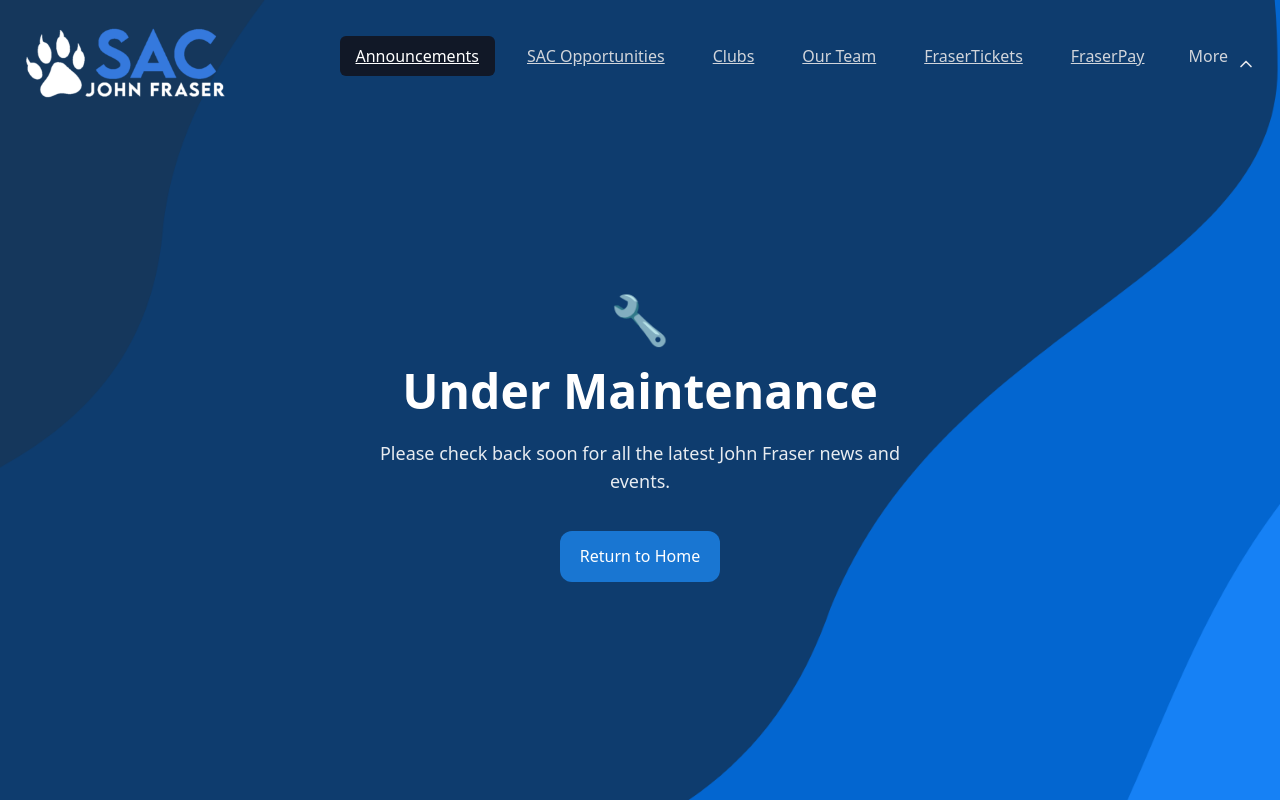
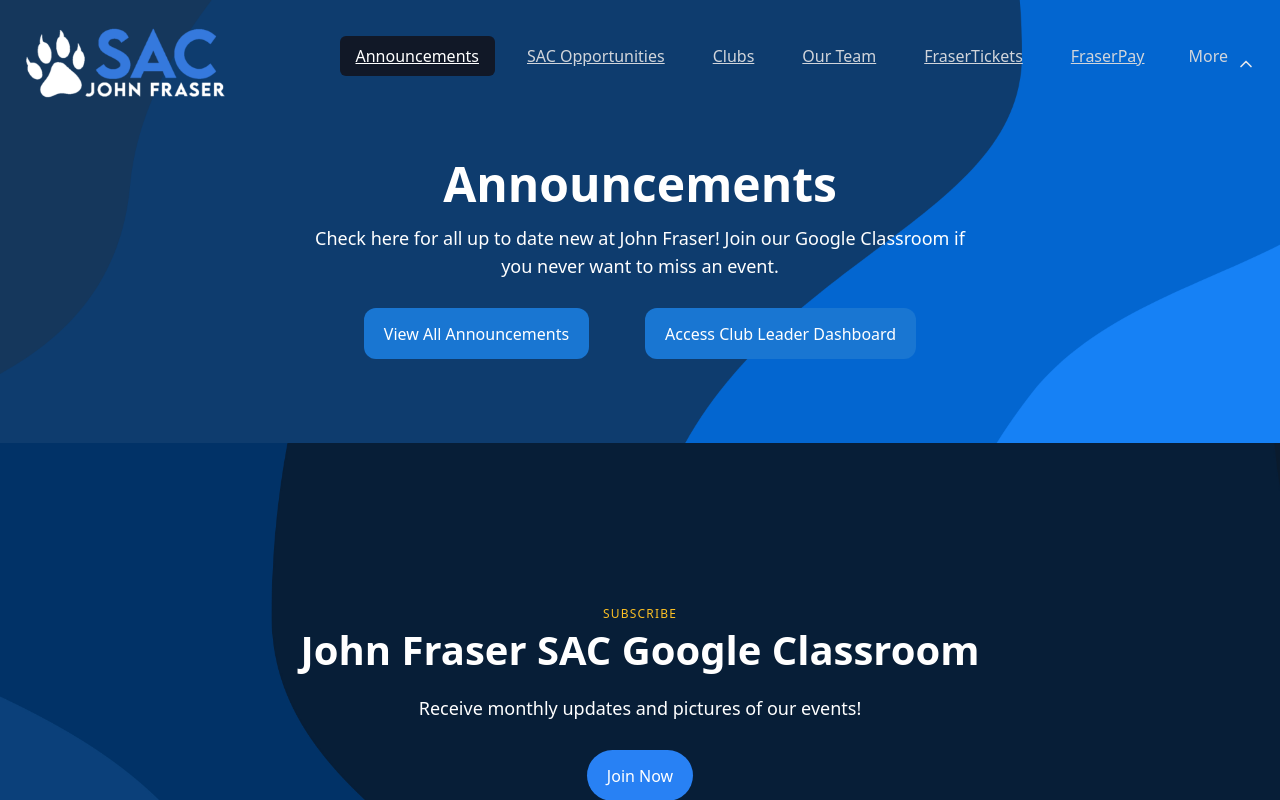
Before and after one commit to JohnfraserSAC/johnfrasersac, a Next.js app: page /announcements in a window 1280 px wide. Shown: the top 800 px of the page. Built offline with nearby package versions, Linux system fonts and the light colour scheme.

Commit message:
please work

```diff
--- a/app/announcements/dashboard/admin/page.tsx
+++ b/app/announcements/dashboard/admin/page.tsx
@@ -163,6 +163,7 @@ export default function AdminDashboard() {
                     <option value="student">Student</option>
                     <option value="teacher">Teacher</option>
                     <option value="admin">Admin</option>
+                    <option value="reader">Reader</option>
                   </select>
                 </td>
                 <td>
@@ -222,6 +223,7 @@ export default function AdminDashboard() {
           <option value="student">Student</option>
           <option value="teacher">Teacher</option>
           <option value="admin">Admin</option>
+          <option value="reader">Reader</option>
         </select>
         <select
           value={newUser.club}
--- a/app/announcements/page.tsx
+++ b/app/announcements/page.tsx
@@ -8,27 +8,7 @@ export default async function AnnouncementsPage() {
 
     return (
         <main className=''>
-            <div className='text-white custom-background-4 flex justify-center items-center flex-col text-center pt-40 w-full py-8 min-h-screen'>
-                <div className='mb-12 text-center flex flex-col justify-center items-center container'>
-                    {/* Maintenance Icon */}
-                    <div className='text-6xl mb-6'>
-                        🔧
-                    </div>
-
-                    <h1 className='text-4xl mb-6 lg:text-6xl font-bold'>Under Maintenance</h1>
-
-                    <p className='w-8/12 lg:w-6/12 text-lg mb-8 opacity-90'>
-                        Please check back soon for all the latest John Fraser news and events.
-                    </p>
-
-                    <div className='flex flex-col sm:flex-row gap-4 justify-center items-center'>
-                        <Link href='/'>
-                            <button className='button-5'>Return to Home</button>
-                        </Link>
-                    </div>
-                </div>
-            </div>
-            {/* <BootstrapClient/>
+            <BootstrapClient/>
                 <div className='text-white custom-background-4 flex justify-center items-center flex-col text-center pt-40 w-full py-8'>
                     <div className='mb-12 text-center flex flex-col justify-center items-center container'>
                         <h1 className='text-4xl mb-3 lg:text-6xl font-bold'>Announcements</h1>
@@ -42,7 +22,7 @@ export default async function AnnouncementsPage() {
                             </Link>
                         </div>
 
-                    </div> */}
+                    </div>
 
                     {/* Carousel */}
                     {/* <div id="carouselExampleIndicators" className="carousel slide lg: w-7/12 container" data-bs-ride="carousel">
@@ -82,6 +62,7 @@ export default async function AnnouncementsPage() {
                     </button>
                 </div> */}
 
+            </div>
         </main>
     );
 }
```
